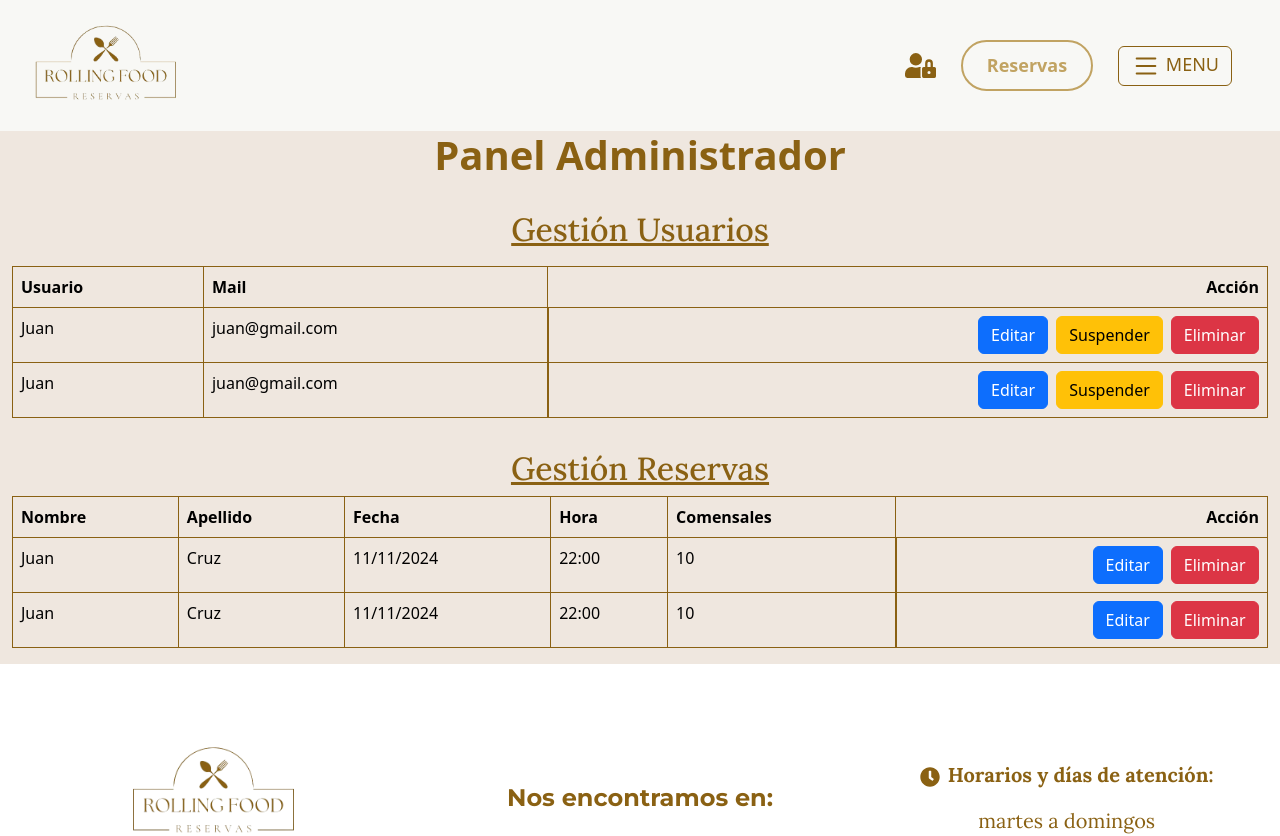
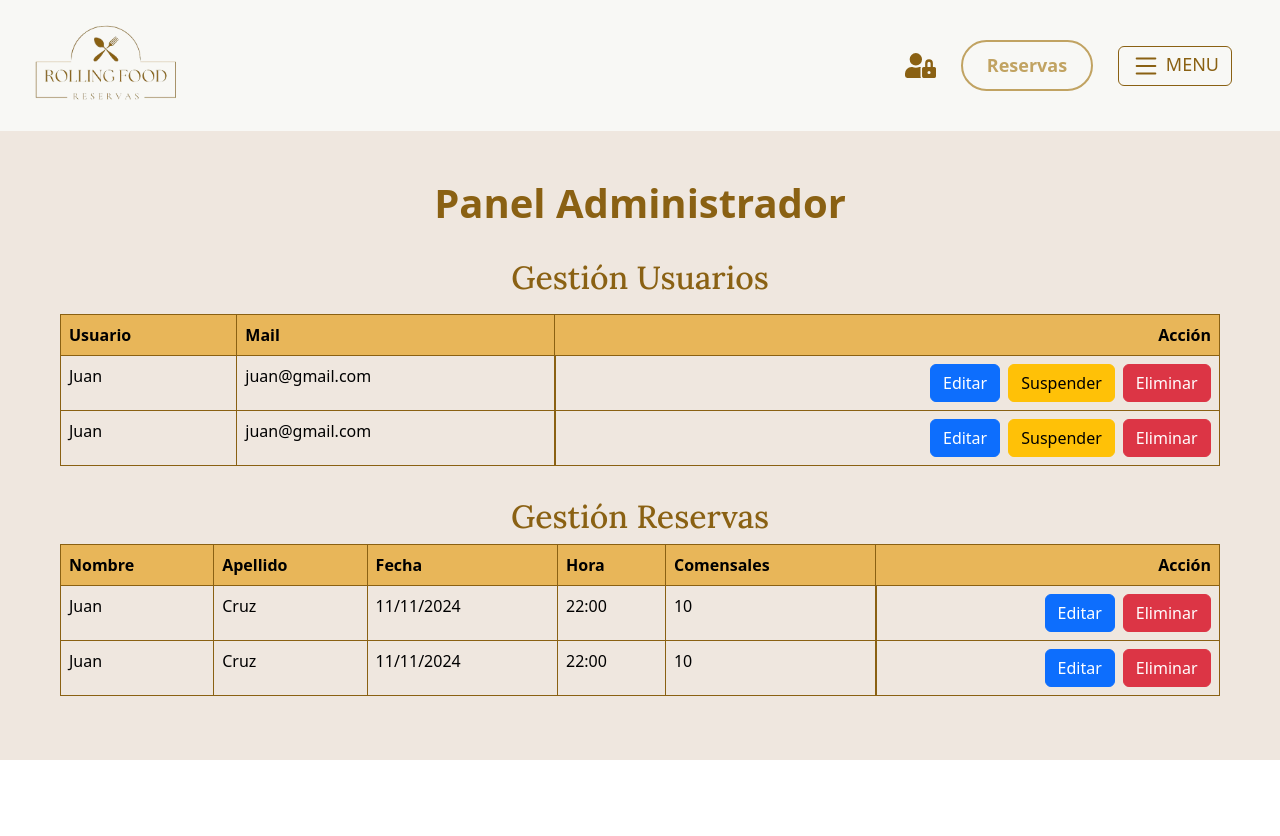
Before and after one commit to JeremiasJM/front-gestion-restaurante, a React (Vite) app: page /admin in a window 1280 px wide. Shown: the top 836 px of the page. Built offline with nearby package versions, Linux system fonts and the light colour scheme; a web font is replaced by a local one.

Commit message:
correcciones en el diseño del administrador y los botones de secciones contacto, registro y login

```diff
--- a/src/components/navegador/Navegador.jsx
+++ b/src/components/navegador/Navegador.jsx
@@ -17,7 +17,7 @@ const Navegador = () => {
                 <Link to="/login" className="nav-link">
                   <FaUserLock className="iconoLogin" />
                 </Link>
-                <Link to="/reservas" className="nav-link">
+                <Link to="/Reserva" className="nav-link">
                   <button className="buttonDos">Reservas</button>
                 </Link>
               </div>
--- a/src/page/admin/Admin.jsx
+++ b/src/page/admin/Admin.jsx
@@ -3,14 +3,14 @@ import "./admin.css";
 const Admin = () => {
   return (
     <>
-      <main className="container-fluid">
+      <main className="container-fluid mt-5 mb-5">
         <h1 className="text-center">Panel Administrador</h1>
 
         <section className="pt-3 pb-3">
-          <h2 className="text-center p-2">Gestión Usuarios</h2>
-          <div className="table-responsive">
+          <h2 className="text-center p-2 text-decoration-none">Gestión Usuarios</h2>
+          <div className="table-responsive me-5 ms-5">
             <table className="table table-bordered">
-              <thead>
+              <thead className="colorTabla">
                 <tr>
                   <th scope="col">Usuario</th>
                   <th scope="col">Mail</th>
@@ -55,10 +55,10 @@ const Admin = () => {
           </div>
         </section>
         <section>
-          <h2 className="text-center">Gestión Reservas</h2>
-          <div className="table-responsive">
+          <h2 className="text-center text-decoration-none">Gestión Reservas</h2>
+          <div className="table-responsive me-5 ms-5">
             <table className="table table-bordered">
-              <thead>
+              <thead className="colorTabla">
                 <tr>
                   <th scope="col">Nombre</th>
                   <th scope="col">Apellido</th>
--- a/src/page/admin/admin.css
+++ b/src/page/admin/admin.css
@@ -13,3 +13,7 @@ h2 {
   --bs-table-bg: var(--bg-color-secundary);
   --bs-table-border-color: var(--font-color-primary);
 }
+
+.colorTabla{
+  background-color: var(--bg-color-primary);
+}
--- a/src/page/galeria/Galeria.jsx
+++ b/src/page/galeria/Galeria.jsx
@@ -4,7 +4,7 @@ import 'animate.css';
 const Galeria = () => {
   return (
     <>
-      <section  className="container">
+      <section  className="container mb-5">
         <h2 className="text-center pt-5 animate__animated  animate__zoomInDown text-decoration-none mb-5">Un Poco de Nosotros</h2>
         <article className="container text-center mt-4">
           <div className="grid-gallery">
--- a/src/page/login/Login.css
+++ b/src/page/login/Login.css
@@ -31,13 +31,14 @@
 	color: #fff;
 	border: 2px solid #8a631c;
 	border-radius: 10px;
+}
 
+.button-login:hover{
+	background-color: var(--font-color-tertiary);
 }
 
 .form-check-input[type=checkbox] {
 	margin-top: 1%;
-
-
     background-color: #8a631c;
     border-radius: .25em;
 	border-color: #8a631c solid;
--- a/src/page/login/Login.jsx
+++ b/src/page/login/Login.jsx
@@ -12,7 +12,7 @@ const Login = () => {
   return (
     <>
       <div className="bg_login d-flex justify-content-center align-items-center vh-100">
-        <div className="card_login px-4 shadow p-1 p-md-5 mt-5 ">
+        <div className="card_login px-4 shadow p-1 p-md-5">
           <div>
             <div className="text-center titulo">Inicia Sesión</div>
             <Form>
--- a/src/page/register/Register.css
+++ b/src/page/register/Register.css
@@ -1,4 +1,4 @@
-.bg_register{
+.bg_register {
 	background-image: url(/src/assets/resource/media/img-register/backgraundRegister.png);
 	background-size: cover;
 	background-repeat: no-repeat;
@@ -11,38 +11,41 @@
 	min-height: 100vh;
 }
 
-.card_register{
+.card_register {
 	border: 0.2rem var(--bg-color-primary) solid;
 	border-radius: 5%;
 	background-color: rgb(232, 182, 89, 0.5);
 	width: 75%;
 }
 
-.button_register{
-	background-color: #c9932e ;
+.button_register {
+	background-color: #c9932e;
 	color: #fff;
 	border: 2px solid #8a631c;
 	border-radius: 10px;
+}
 
+.button_register:hover{
+	background-color: var(--font-color-tertiary);
 }
 
 .border-warning {
 	border: 2px solid #8a631c;
 }
 
-.button-login{
-	background-color: #c9932e ;
+.button-login {
+	background-color: #c9932e;
 	color: #fff;
 	border: 2px solid #8a631c;
 	border-radius: 10px;
 }
 
-.btn .btn-warning{
-  background-color: #c9932e ;
+.btn .btn-warning {
+	background-color: #c9932e;
 	color: #fff;
 	border: 2px solid #8a631c;
 }
 
-.--bs-warning-bg-subtle{
-	background-color: #c9932e ;
+.--bs-warning-bg-subtle {
+	background-color: #c9932e;
 }
--- a/src/page/reserva/Reserva.jsx
+++ b/src/page/reserva/Reserva.jsx
@@ -14,7 +14,7 @@ const Reserva = () => {
 
   return (
     <>
-      <div className="container reservaPage  py-3">
+      <div className="container reservaPage mt-4 mb-5 py-3">
         <div className="row">
           <div className="col-12 col-lg-6  d-flex  justify-content-center align-items-center  ">
             <div className="px-4 shadow p-1 p-md-5  ">
@@ -34,7 +34,7 @@ const Reserva = () => {
                     <p>
                       Nuestro horario de atención es de{" "}
                       <span className="fst-italic fw-semibold">
-                        Lunes a Domingo, de 21:00 a 02:00
+                        Martes a Domingo, de 20:00 a 02:00
                       </span>
                       , para que puedas disfrutar de nuestra cocina de alta
                       calidad en cualquier día de la semana.
@@ -79,7 +79,7 @@ const Reserva = () => {
                     </Form.Group>
                     <Form.Group className="mb-3 row">
                       <Form.Label className="col-sm-6 col-md-4 w-100">
-                        Elegi el dia y hora :
+                        Elegí el dia y hora :
                       </Form.Label>
                       <div className="col-sm-6 col-md-4 ">
                         <LocalizationProvider dateAdapter={AdapterDayjs}>
--- a/src/page/reserva/reserva.css
+++ b/src/page/reserva/reserva.css
@@ -1,13 +1,13 @@
-.reservaPage{
+.reservaPage {
   margin-top: 8%;
 }
-.seccion-reserva{
 
+.seccion-reserva {
   border-radius: 1rem;
   border: 0.3rem solid var(--bottom-color-brown);
 }
 
-#dropdown-basic{
+#dropdown-basic {
   background-color: var(--bs-body-bg);
   border-radius: 0%;
   border-color: var(--font-color-primary);
@@ -66,7 +66,8 @@
     flex-direction: column;
 
   }
-	.reservaPage.col{
+
+  .reservaPage.col {
     width: 100%;
   }
 }
```
Also changed, not shown: src/page/register/Register.jsx (+6 -10 lines). Lines whose indentation alone changed are shown as unchanged.
